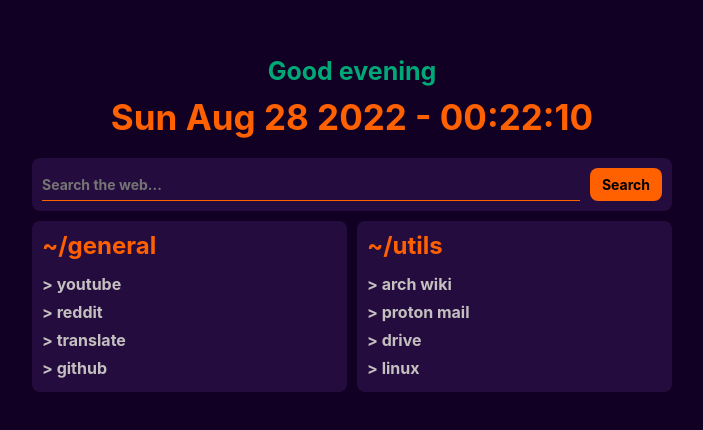
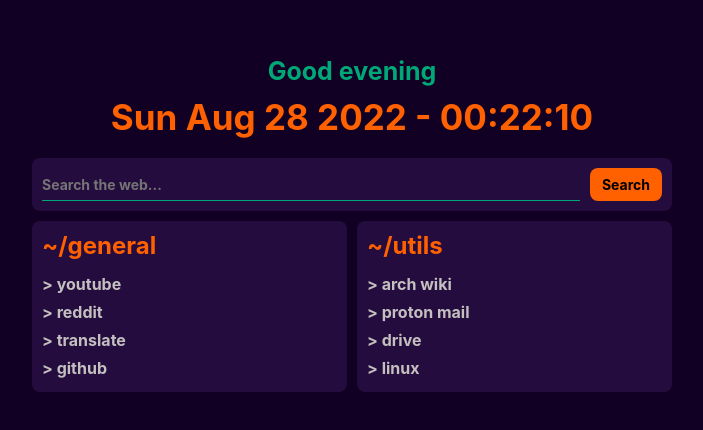
Before and after one commit to lvntcnylmz/startpage, a plain HTML site: page index.html in a window 1280 px wide. Shown: the part 176-606 px from the top of the page, without its empty margins (288-991 px from the left). Drawn offline with Linux system fonts and the light colour scheme.

Commit message:
changed highlighted text color

```diff
--- a/index.css
+++ b/index.css
@@ -6,7 +6,7 @@
     --button-color: #ff6000; /* background color for buttons */
     --button-fg-color: black;
     --text-input-underline-unfocused: #7b6d84; /* underline color for text input when not focused */
-    --text-input-underline-focused: var(--fg-highlight); /* underline color for text input when focused */
+    --text-input-underline-focused: #00A878; /* underline color for text input when focused */
 }
 
 body {
```
